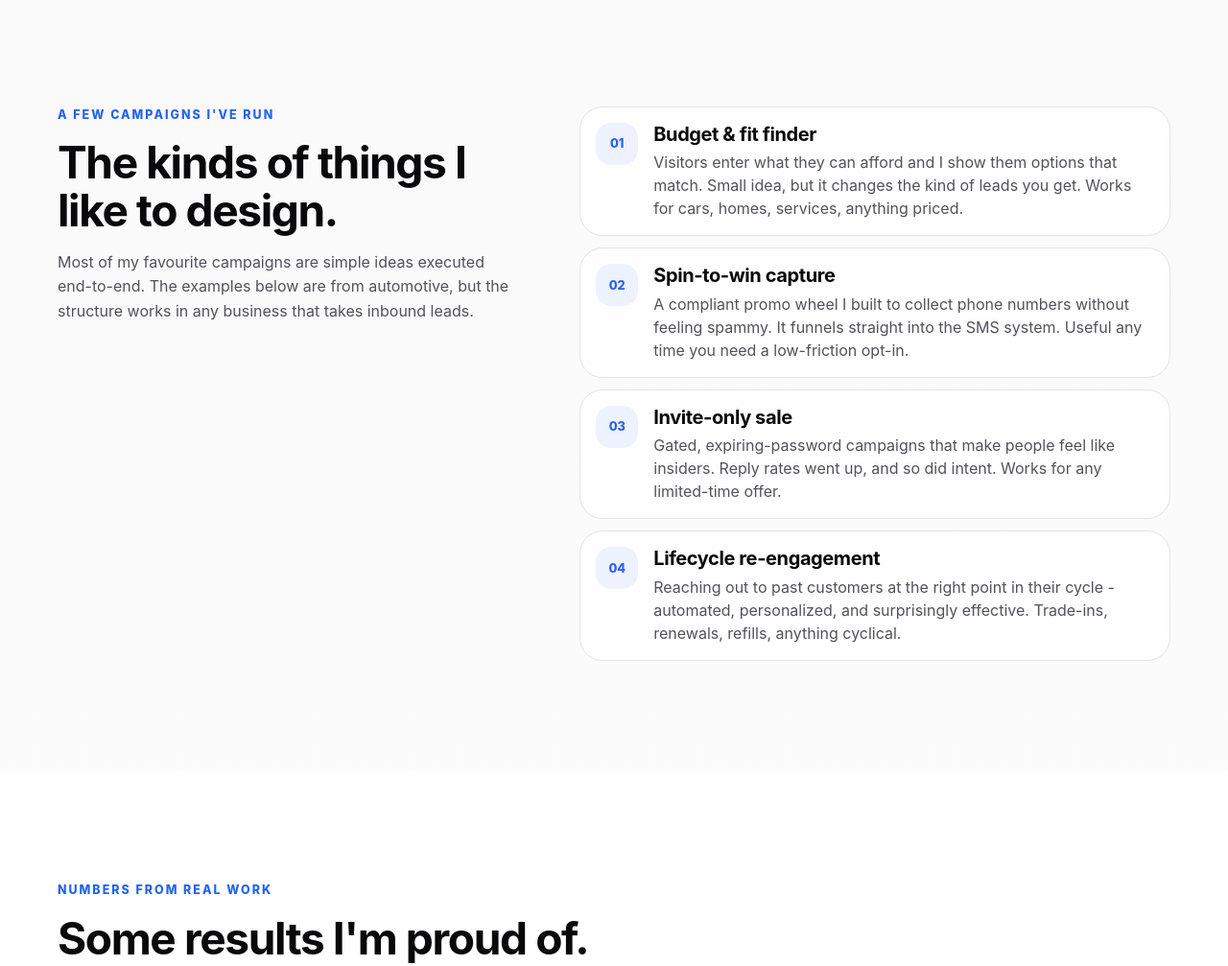
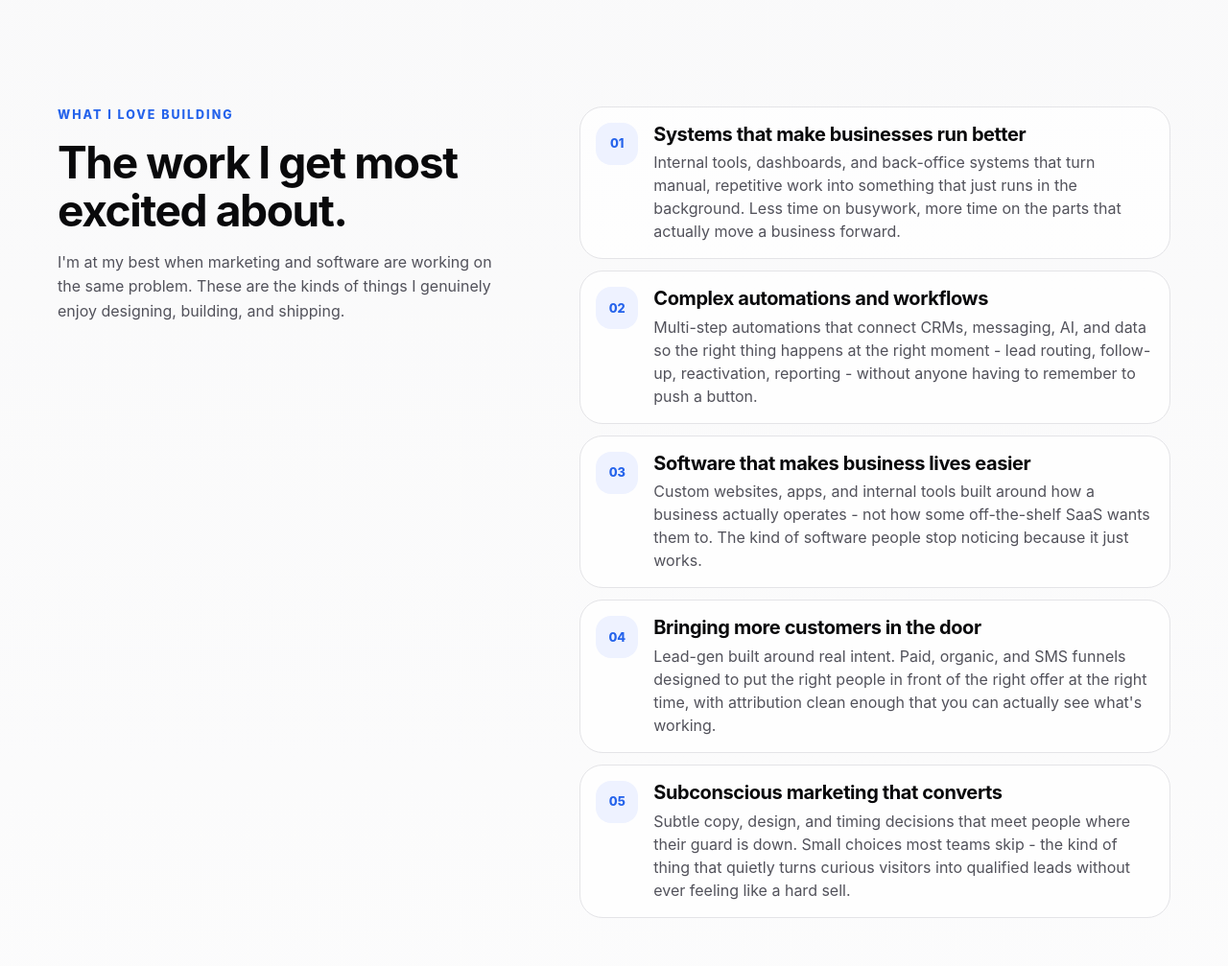
Before and after one commit to MathewRegier/Mathew-Marketing-Portfolio, a website: page public/index.html in a window 1280 px wide. Shown: the part 4900-5907 px from the top of the page at 96% size. Drawn offline with Linux system fonts and the light colour scheme.

Commit message:
Replace campaign tactics list with what I love building
- Section now explains the work I genuinely enjoy doing instead of
  listing past automotive-specific campaigns
- Five focus areas: efficient business systems, complex automations,
  software that lifts the load, lead generation that fills funnels,
  subconscious marketing that converts

Co-authored-by: Cursor <cursoragent@cursor.com>

```diff
--- a/public/index.html
+++ b/public/index.html
@@ -6,8 +6,8 @@
   <meta name="description" content="Mathew Regier - marketing automation, AI, and full-stack software for any business that runs on lead generation. Personal portfolio of recent work.">
   <meta name="theme-color" content="#FAFAFA">
   <title>Mathew Regier - Portfolio</title>
-  <link rel="preload" href="/css/styles.css?v=20260505f" as="style">
-  <link rel="stylesheet" href="/css/styles.css?v=20260505f">
+  <link rel="preload" href="/css/styles.css?v=20260505g" as="style">
+  <link rel="stylesheet" href="/css/styles.css?v=20260505g">
 </head>
 <body>
   <a class="skip-link" href="#main">Skip to content</a>
@@ -236,40 +236,47 @@
       </div>
     </section>
 
-    <section class="section" aria-labelledby="campaigns-title">
+    <section class="section" aria-labelledby="passions-title">
       <div class="shell split">
         <div class="section-heading reveal">
-          <p class="eyebrow">A few campaigns I've run</p>
-          <h2 id="campaigns-title">The kinds of things I like to design.</h2>
-          <p>Most of my favourite campaigns are simple ideas executed end-to-end. The examples below are from automotive, but the structure works in any business that takes inbound leads.</p>
+          <p class="eyebrow">What I love building</p>
+          <h2 id="passions-title">The work I get most excited about.</h2>
+          <p>I'm at my best when marketing and software are working on the same problem. These are the kinds of things I genuinely enjoy designing, building, and shipping.</p>
         </div>
         <div class="playbook-list reveal">
           <article>
             <span>01</span>
             <div>
-              <h3>Budget &amp; fit finder</h3>
-              <p>Visitors enter what they can afford and I show them options that match. Small idea, but it changes the kind of leads you get. Works for cars, homes, services, anything priced.</p>
+              <h3>Systems that make businesses run better</h3>
+              <p>Internal tools, dashboards, and back-office systems that turn manual, repetitive work into something that just runs in the background. Less time on busywork, more time on the parts that actually move a business forward.</p>
             </div>
           </article>
           <article>
             <span>02</span>
             <div>
-              <h3>Spin-to-win capture</h3>
-              <p>A compliant promo wheel I built to collect phone numbers without feeling spammy. It funnels straight into the SMS system. Useful any time you need a low-friction opt-in.</p>
+              <h3>Complex automations and workflows</h3>
+              <p>Multi-step automations that connect CRMs, messaging, AI, and data so the right thing happens at the right moment - lead routing, follow-up, reactivation, reporting - without anyone having to remember to push a button.</p>
             </div>
           </article>
           <article>
             <span>03</span>
             <div>
-              <h3>Invite-only sale</h3>
-              <p>Gated, expiring-password campaigns that make people feel like insiders. Reply rates went up, and so did intent. Works for any limited-time offer.</p>
+              <h3>Software that makes business lives easier</h3>
+              <p>Custom websites, apps, and internal tools built around how a business actually operates - not how some off-the-shelf SaaS wants them to. The kind of software people stop noticing because it just works.</p>
             </div>
           </article>
           <article>
             <span>04</span>
             <div>
-              <h3>Lifecycle re-engagement</h3>
-              <p>Reaching out to past customers at the right point in their cycle - automated, personalized, and surprisingly effective. Trade-ins, renewals, refills, anything cyclical.</p>
+              <h3>Bringing more customers in the door</h3>
+              <p>Lead-gen built around real intent. Paid, organic, and SMS funnels designed to put the right people in front of the right offer at the right time, with attribution clean enough that you can actually see what's working.</p>
+            </div>
+          </article>
+          <article>
+            <span>05</span>
+            <div>
+              <h3>Subconscious marketing that converts</h3>
+              <p>Subtle copy, design, and timing decisions that meet people where their guard is down. Small choices most teams skip - the kind of thing that quietly turns curious visitors into qualified leads without ever feeling like a hard sell.</p>
             </div>
           </article>
         </div>
```
